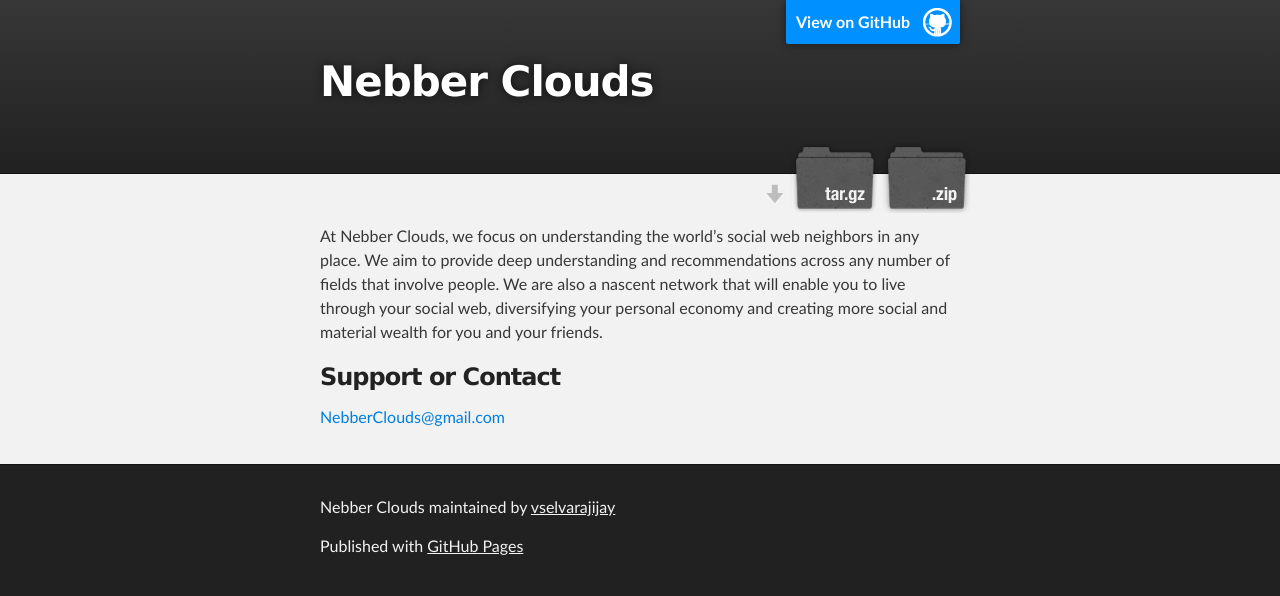
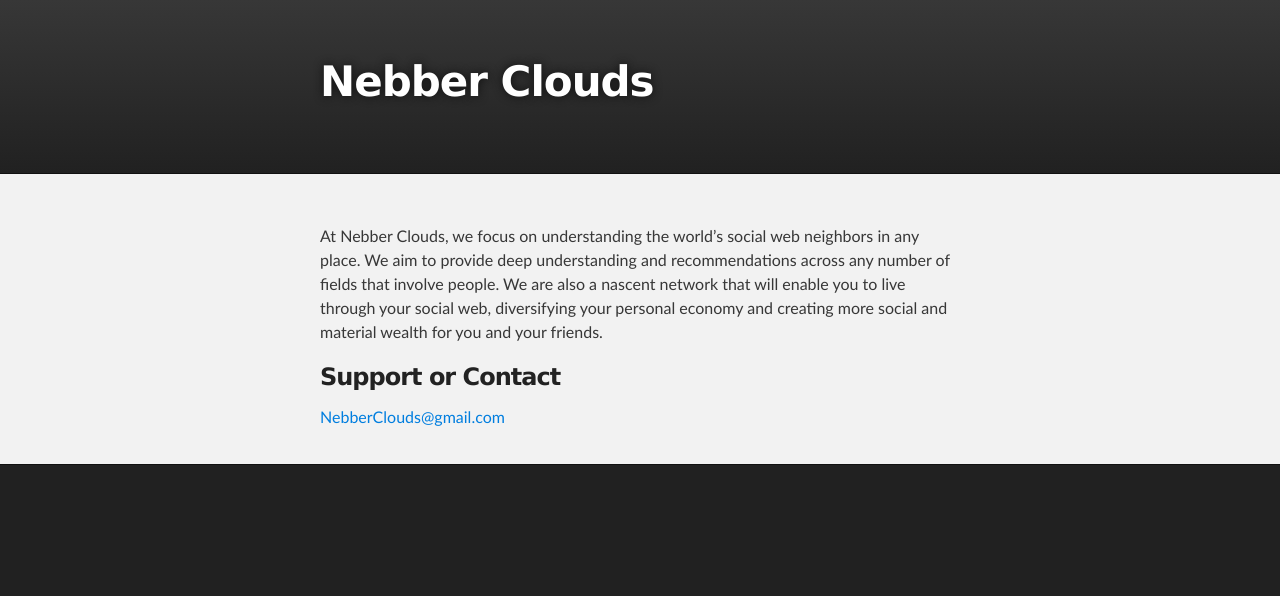
Before and after one commit to vselvarajijay/nebberclouds.github.io, a plain HTML site: page index.html in a window 1280 px wide. Drawn offline with Linux system fonts and the light colour scheme.

Commit message:
+ update

```diff
--- a/index.html
+++ b/index.html
@@ -16,15 +16,8 @@
     <!-- HEADER -->
     <div id="header_wrap" class="outer">
         <header class="inner">
-          <a id="forkme_banner" href="https://github.com/vselvarajijay/nebberclouds.github.io">View on GitHub</a>
-
           <h1 id="project_title">Nebber Clouds</h1>
           <h2 id="project_tagline"></h2>
-
-            <section id="downloads">
-              <a class="zip_download_link" href="https://github.com/vselvarajijay/nebberclouds.github.io/zipball/master">Download this project as a .zip file</a>
-              <a class="tar_download_link" href="https://github.com/vselvarajijay/nebberclouds.github.io/tarball/master">Download this project as a tar.gz file</a>
-            </section>
         </header>
     </div>
 
@@ -43,8 +36,6 @@
     <!-- FOOTER  -->
     <div id="footer_wrap" class="outer">
       <footer class="inner">
-        <p class="copyright">Nebber Clouds maintained by <a href="https://github.com/vselvarajijay">vselvarajijay</a></p>
-        <p>Published with <a href="http://pages.github.com">GitHub Pages</a></p>
       </footer>
     </div>
 
```
